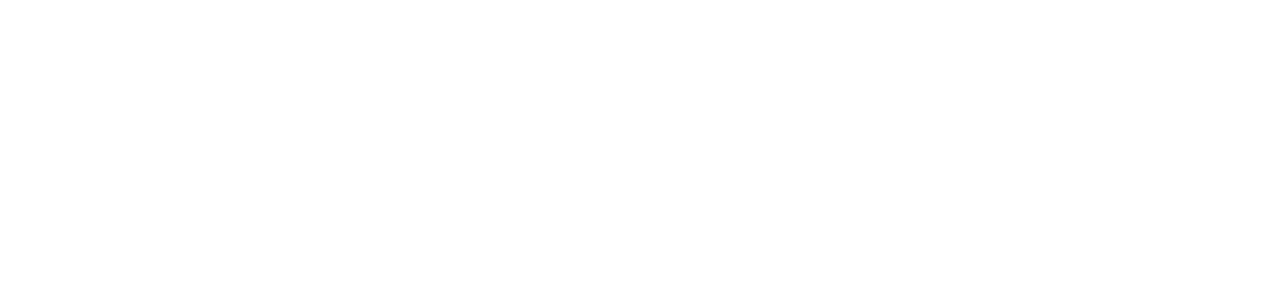
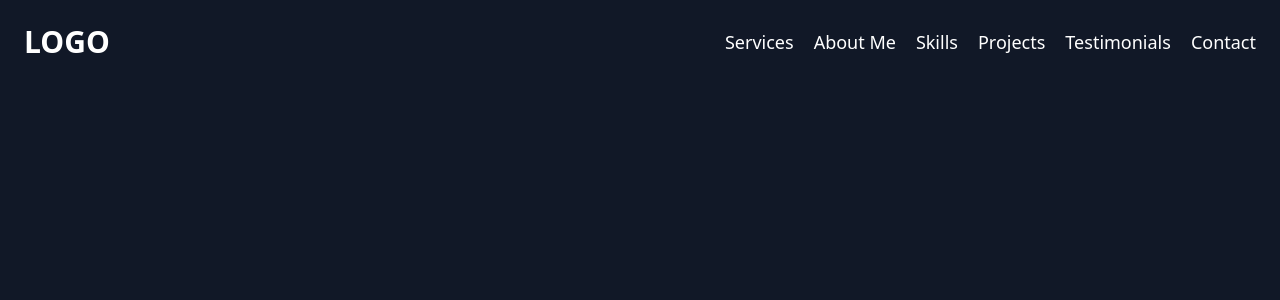
Before and after one commit to TongBud44/my-portfolio, a Vue app: page / in a window 1280 px wide. Shown: the top 300 px of the page. Built offline with nearby package versions, Linux system fonts and the light colour scheme.

Commit message:
feat: add navigation bar into landing page

```diff
--- a/src/App.vue
+++ b/src/App.vue
@@ -1,7 +1,11 @@
 <script setup>
-import HeroSection from "@/components/HeroSection.vue";
+import { defineAsyncComponent } from "vue";
+// Import Components Asynchronously
+const Navbar = defineAsyncComponent(() => import("@/components/NavBar.vue"));
 </script>
 
 <template>
-  <HeroSection />
+  <div class="bg-[#111827] min-h-screen">
+    <Navbar />
+  </div>
 </template>
--- /dev/null
+++ b/src/components/NavBar.vue
@@ -0,0 +1,74 @@
+<template>
+  <header class="flex justify-between items-center p-6 relative z-20">
+    <div class="text-white text-3xl font-bold">LOGO</div>
+
+    <!-- Mobile Toggle Button -->
+    <div class="md:hidden z-30">
+      <button
+        type="button"
+        class="block focus:outline-none"
+        @click="isMenuOpen = !isMenuOpen"
+      >
+        <span v-if="isMenuOpen" class="text-5xl">
+          <img
+            src="https://img.icons8.com/ios-filled/100/ffffff/delete-sign.png"
+            alt="close"
+            width="50"
+            height="50"
+          />
+        </span>
+        <span v-else class="text-5xl">
+          <img
+            src="https://img.icons8.com/ios-filled/100/ffffff/menu--v6.png"
+            alt="menu"
+            width="50"
+            height="50"
+          />
+        </span>
+      </button>
+    </div>
+
+    <!-- Navbar link -->
+    <nav
+      :class="[
+        'fixed inset-0 z-20 flex flex-col items-center justify-center bg-[#111827] md:relative md:bg-transparent md:flex md:justify-between md:flex-row',
+        isMenuOpen ? 'block' : 'hidden',
+      ]"
+    >
+      <ul
+        class="flex flex-col items-center space-y-5 md:flex-row md:space-x-5 md:space-y-0"
+      >
+        <li v-for="item in Menu" :key="item.name">
+          <a
+            :href="item.href"
+            class="text-white block transition hover:text-[#f59e0b] ease-linear text-2xl md:text-lg"
+            @click="scrollToSection(item.href)"
+          >
+            {{ item.name }}
+          </a>
+        </li>
+      </ul>
+    </nav>
+  </header>
+</template>
+
+<script setup>
+import { ref } from "vue";
+const Menu = ref([
+  { name: "Services", href: "#services" },
+  { name: "About Me", href: "#about" },
+  { name: "Skills", href: "#skills" },
+  { name: "Projects", href: "#projects" },
+  { name: "Testimonials", href: "#testimonials" },
+  { name: "Contact", href: "#contact" },
+]);
+
+const isMenuOpen = ref(false);
+const scrollToSection = (href) => {
+  isMenuOpen.value = false;
+  const section = document.querySelector(href);
+  if (section) {
+    section.scrollIntoView({ behavior: "smooth" });
+  }
+};
+</script>
```
